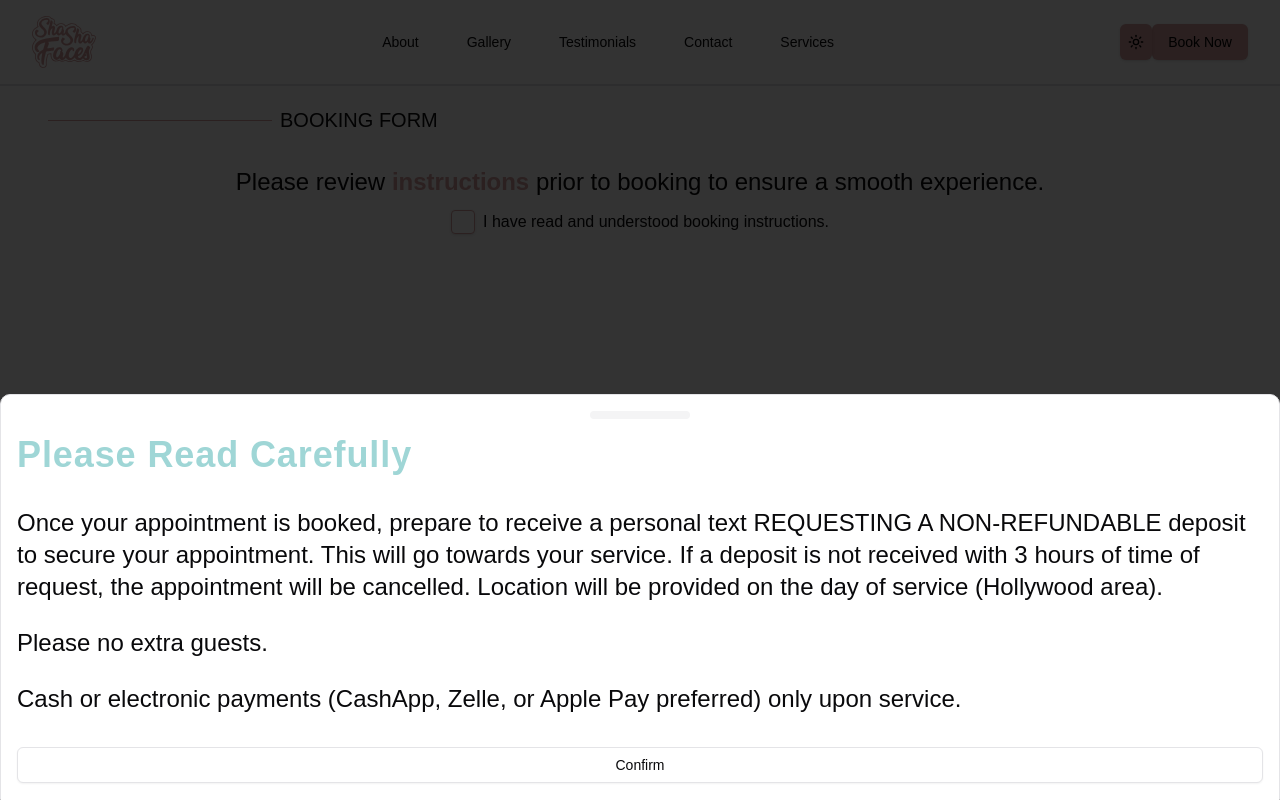
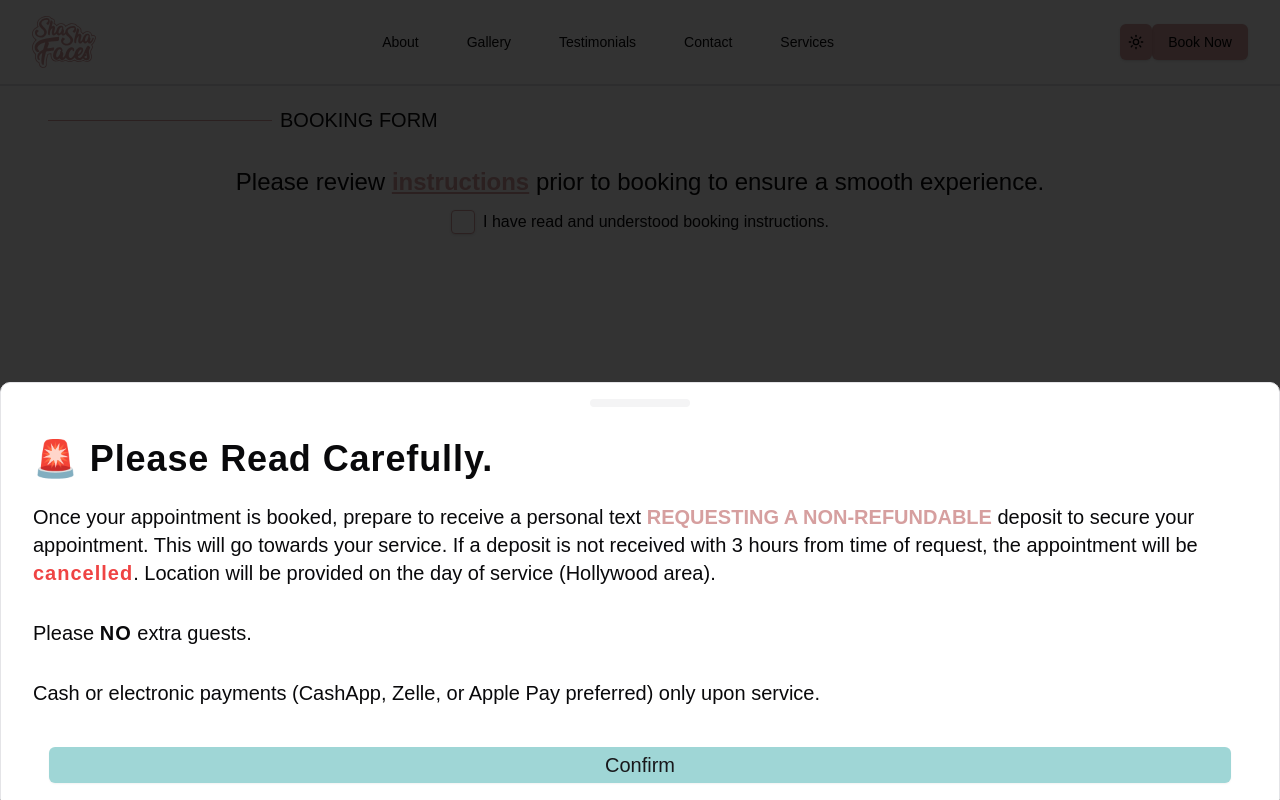
Before and after one commit to thatsehannah/sha-sha-faces, a Next.js app: page /contact in a window 1280 px wide. Both pictures are taken after a click on the element "instructions". Built offline with nearby package versions, Linux system fonts and the light colour scheme; a web font is replaced by a local one.

Commit message:
working on instructions drawer on contact page

```diff
--- a/app/contact/page.tsx
+++ b/app/contact/page.tsx
@@ -22,10 +22,10 @@ const ContactPage = () => {
       />
       <Container className='py-20 flex flex-col justify-center items-center'>
         <div className='flex flex-col items-center gap-3'>
-          <p className='text-2xl'>
+          <p className='text-2xl font-light'>
             Please review{' '}
             <span
-              className='text-primary font-bold hover:cursor-pointer'
+              className='text-primary font-bold hover:cursor-pointer underline'
               onClick={handleOpenDrawer}
             >
               instructions
--- a/components/contact/InstructionsDrawer.tsx
+++ b/components/contact/InstructionsDrawer.tsx
@@ -25,30 +25,49 @@ const InstructionsDrawer = ({
       onOpenChange={onOpenChange}
     >
       <DrawerContent>
-        <DrawerHeader>
-          <DrawerTitle className='text-4xl tracking-wide font-extrabold text-secondary'>
-            Please Read Carefully
+        <Container className='flex flex-col gap-6 pt-8'>
+          <DrawerHeader className='p-0'>
+            <DrawerTitle className='text-4xl tracking-wide font-extrabold'>
+              🚨 Please Read Carefully.
             </DrawerTitle>
           </DrawerHeader>
-        <Container className='flex flex-col gap-6 p-4 text-2xl'>
+          <div className='flex flex-col gap-8 text-xl font-light'>
             <p>
-            Once your appointment is booked, prepare to receive a personal text
-            REQUESTING A NON-REFUNDABLE deposit to secure your appointment. This
-            will go towards your service. If a deposit is not received with 3
-            hours of time of request, the appointment will be cancelled.
-            Location will be provided on the day of service (Hollywood area).
+              Once your appointment is booked, prepare to receive a personal
+              text{' '}
+              <span className='uppercase text-primary font-bold'>
+                requesting a non-refundable
+              </span>{' '}
+              deposit to secure your appointment. This will go towards your
+              service. If a deposit is not received with 3 hours from time of
+              request, the appointment will be{' '}
+              <span className='text-red-500 font-bold tracking-wider'>
+                cancelled
+              </span>
+              . Location will be provided on the day of service (Hollywood
+              area).
             </p>
-          <p>Please no extra guests.</p>
             <p>
-            Cash or electronic payments (CashApp, Zelle, or Apple Pay preferred)
-            only upon service.
+              Please{' '}
+              <span className='uppercase font-black tracking-wider'>no</span>{' '}
+              extra guests.
             </p>
-        </Container>
+            <p>
+              Cash or electronic payments (CashApp, Zelle, or Apple Pay
+              preferred) only upon service.
+            </p>
+          </div>
           <DrawerFooter>
             <DrawerClose asChild>
-            <Button variant='outline'>Confirm</Button>
+              <Button
+                variant='secondary'
+                className='text-xl'
+              >
+                Confirm
+              </Button>
             </DrawerClose>
           </DrawerFooter>
+        </Container>
       </DrawerContent>
     </Drawer>
   );
```
Lines whose indentation alone changed are shown as unchanged.
